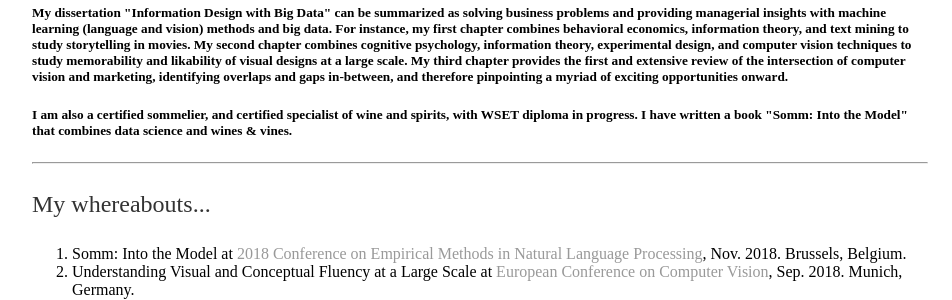
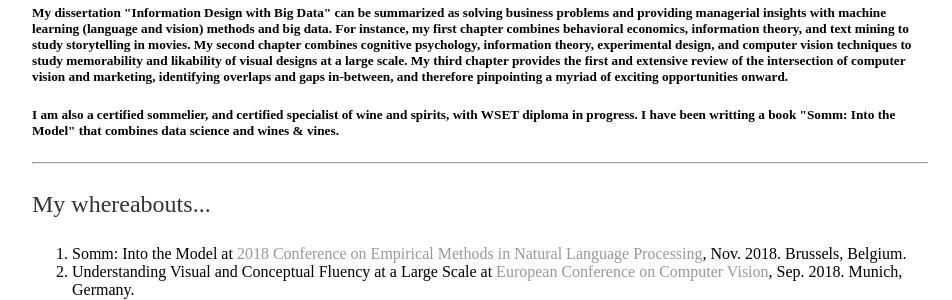
Before and after one commit to shenglih/shenglih.github.io, a Jekyll site: the page built from About/index.html, in a window 1280 px wide. Shown: the part 316-616 px from the top of the page, without its empty margins (160-1112 px from the left). Built offline with Jekyll 4.4.1, drawn with Linux system fonts in a browser that asks for light colours.

Commit message:
Update index.html

```diff
--- a/About/index.html
+++ b/About/index.html
@@ -10,7 +10,7 @@
 		natural language processing), marketing, and operations management, I am lucky enough to have published (as first/solo/second authors) in top journals and conferences in natural language processing, computer vision, and applied statistics, and given the opportunities to give various talks (sometimes chair sessions) at major conferences in operations research, business, quantitative marketing, natural language processing, and computer vision. </h5>
 	<h5>My dissertation "Information Design with Big Data" can be summarized as solving business problems and providing managerial insights with machine learning (language and vision) methods and big data.
 		For instance, my first chapter combines behavioral economics, information theory, and text mining to study storytelling in movies. My second chapter combines cognitive psychology, information theory, experimental design, and computer vision techniques to study memorability and likability of visual designs at a large scale. My third chapter provides the first and extensive review of the intersection of computer vision and marketing, identifying overlaps and gaps in-between, and therefore pinpointing a myriad of exciting opportunities onward.</h5>
-	<h5>I am also a certified sommelier, and certified specialist of wine and spirits, with WSET diploma in progress. I have written a book "Somm: Into the Model" that combines data science and wines & vines.</h5>
+	<h5>I am also a certified sommelier, and certified specialist of wine and spirits, with WSET diploma in progress. I have been writting a book "Somm: Into the Model" that combines data science and wines & vines.</h5>
 
 
 	<hr>
```
